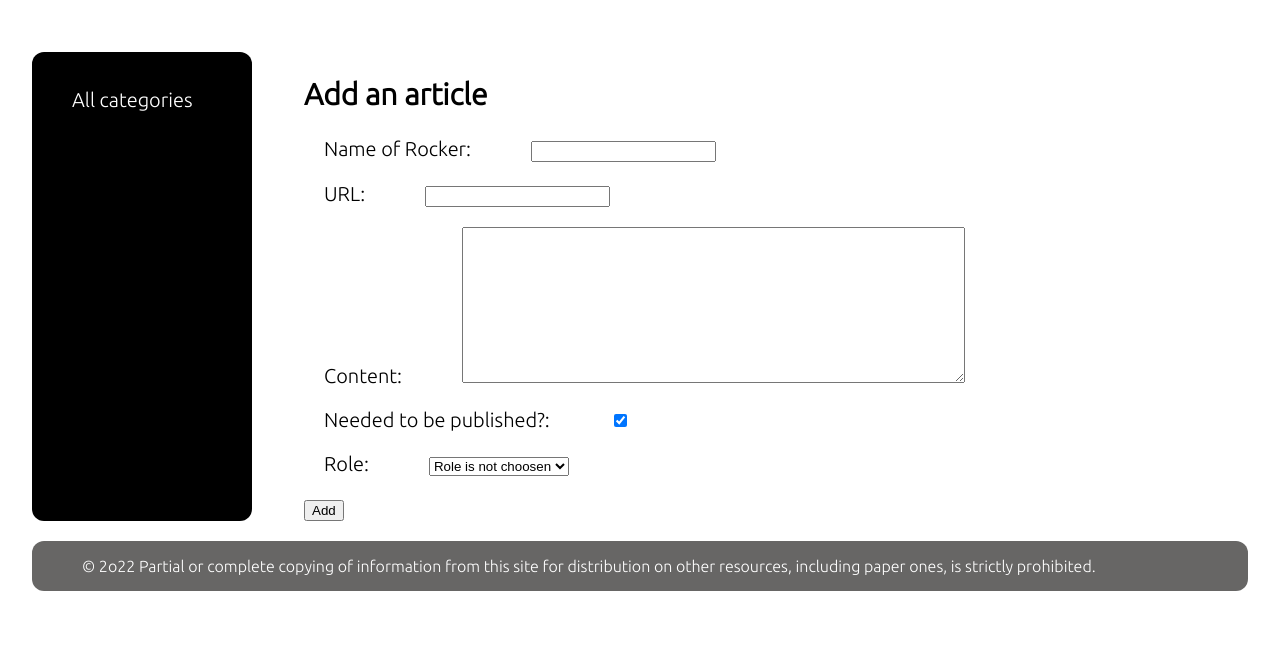
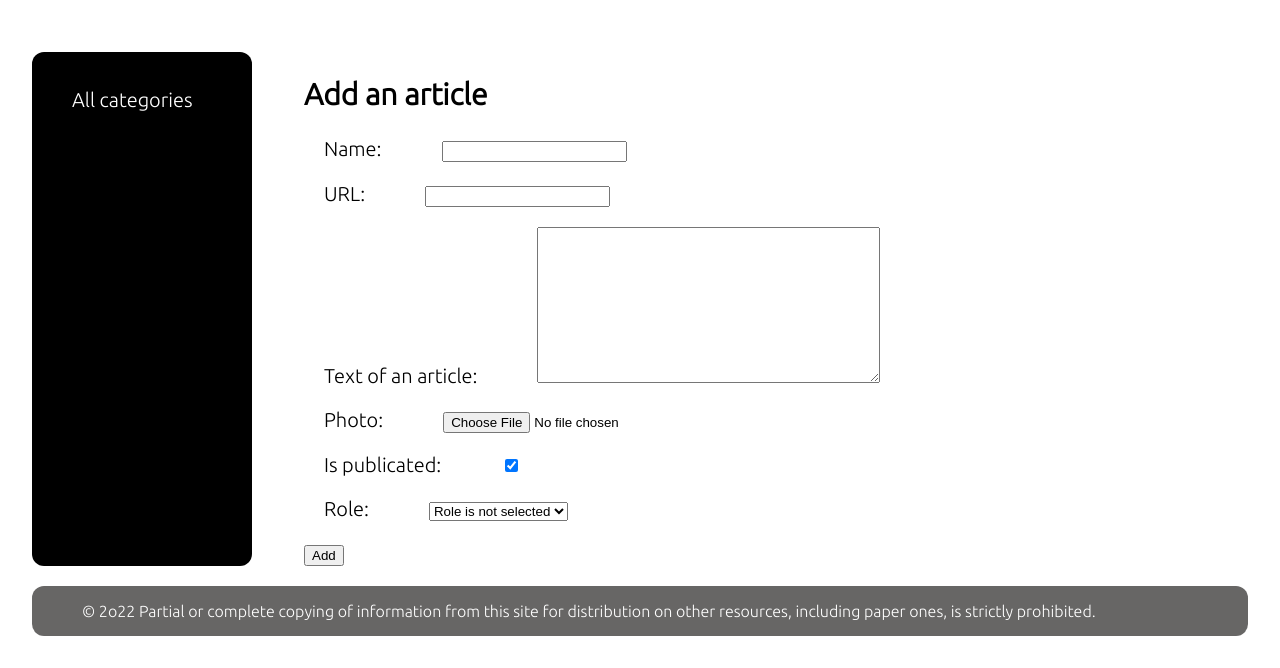
Before and after one commit to oznob5/rock-site, a Django app: page /addarticle/ in a window 1280 px wide. Shown: the part 132-800 px from the top of the page. Run offline with Django 4.2, Linux system fonts and the light colour scheme; data that the repository does not hold is empty; parts of the project's set-up code (start-up, migrations or seed data) failed here and were passed over.

Commit message:
connected forms to model

```diff
--- a/src/rockers/forms.py
+++ b/src/rockers/forms.py
@@ -1,10 +1,19 @@
 from django import forms
 from .models import *
+from django.core.exceptions import ValidationError
 
 
-class AddPostForm(forms.Form):
-    name = forms.CharField(max_length=255, label='Name of Rocker')
-    slug = forms.SlugField(max_length=255, label='URL')
-    content = forms.CharField(widget=forms.Textarea(attrs={'cols': 60, 'rows': 10}), label='Content')
-    is_published = forms.BooleanField(label='Needed to be published?', initial=True)
-    role = forms.ModelChoiceField(queryset=Role.objects.all(), label='Role', empty_label='Role is not choosen')
+class AddPostForm(forms.ModelForm):
+    def __init__(self, *args, **kwargs):
+        super().__init__(*args, **kwargs)
+        self.fields['role'].empty_label = "Role is not selected"
+
+    def clean_name(self):
+        name = self.cleaned_data['name']  # get data from form
+        if len(name) > 50:
+            raise ValidationError('Length of the name if more than 50 chars')
+        return name
+
+    class Meta:
+        model = Post
+        fields = ['name', 'slug', 'content', 'photo', 'is_published', 'role']
--- a/src/rockers/views.py
+++ b/src/rockers/views.py
@@ -23,13 +23,10 @@ def about(request):
 
 def add_article(request):
     if request.method == "POST":
-        form = AddPostForm(request.POST)
+        form = AddPostForm(request.POST, request.FILES)
         if form.is_valid():
-            try:
-                Post.objects.create(**form.cleaned_data)
-                return redirect('home')
-            except:
-                form.add_error(None, "Post add error")
+            form.save()  # sql save
+            return redirect('home')
     else:
         form = AddPostForm()
 
--- a/src/templates/rockers/add_article.html
+++ b/src/templates/rockers/add_article.html
@@ -1,7 +1,7 @@
 {% extends 'base.html' %}
 {% block content %}
     <h2>{{title}}</h2>
-    <form action="{% url 'add_article' %}" method="post">
+    <form action="{% url 'add_article' %}" method="post" enctype="multipart/form-data">
         {% csrf_token %}
 
         <div class="form__error">{{form.non_field_errors}}</div>
```
